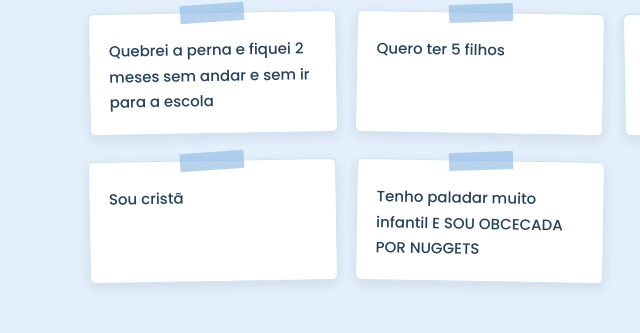
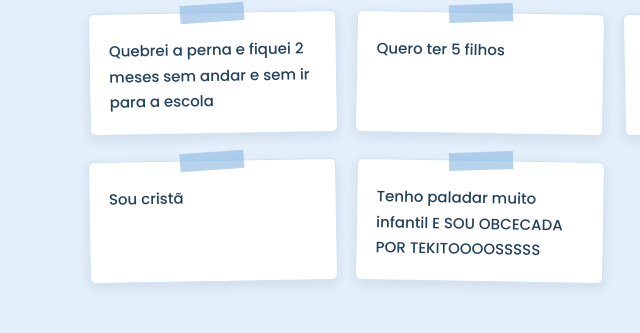
Before and after one commit to Malupassos/malupi, a plain HTML site: page manu.html in a window 1280 px wide. Shown: the part 1258-1591 px from the top of the page, 26-666 px from the left. Drawn offline with Linux system fonts and the light colour scheme.

Commit message:
feat(paginas_finalizadas)

```diff
--- a/manu.html
+++ b/manu.html
@@ -68,7 +68,7 @@
             <li>Amo praia e verão </li>
             <li>Um dos meus sonhos é viajar o mundo todo </li>
             <li>Sou cristã </li>
-            <li>Tenho paladar muito infantil E SOU OBCECADA POR NUGGETS</li>
+            <li>Tenho paladar muito infantil E SOU OBCECADA POR TEKITOOOOSSSSS</li>
     </ul>
 </section>
 
```
